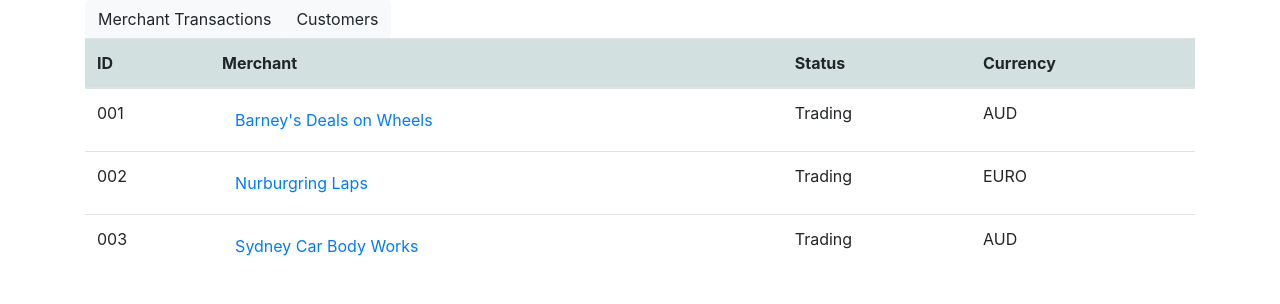
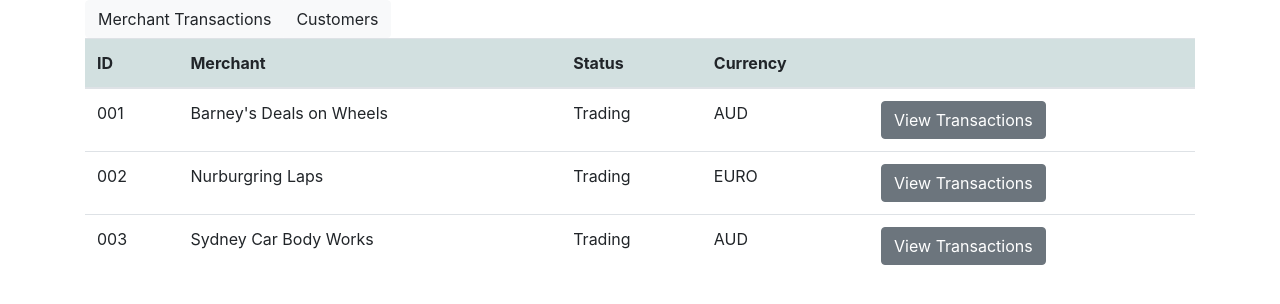
Before and after one commit to annie-kailath/transaction-history, a React (Create React App) app in the folder transaction-history/: page / in a window 1280 px wide. Shown: the top 304 px of the page. Built offline with nearby package versions, Linux system fonts and the light colour scheme.

Commit message:
Added 'View Transactions' button

```diff
--- a/transaction-history/src/components/MerchantDetailsTableContent.js
+++ b/transaction-history/src/components/MerchantDetailsTableContent.js
@@ -7,16 +7,17 @@ class MerchantDetailsTableContent extends Component {
     }
 
     sendCompanyName = (e) => {
-        this.props.setCompanyName(e.currentTarget.title);
+        this.props.setCompanyName(e.currentTarget.value);
     }
     render() {
         let rows = this.props.transactionsData.map((row, index) => {
             return (
                 <tr key={index} >
                     <td>{row.id}</td>
-                    <td><button type="button" className="btn btn-link" title={row.name} onClick={this.sendCompanyName}>{row.name}</button></td>
+                    <td>{row.name}</td>
                     <td>{row.isTrading ? 'Trading' : 'Not Trading'}</td>
                     <td>{row.currency}</td>
+                    <td><button type="button" className="btn btn-secondary" value={row.name} onClick={this.sendCompanyName}>View Transactions</button> </td>
                 </tr>
             )
         })
--- a/transaction-history/src/components/MerchantTransactions.js
+++ b/transaction-history/src/components/MerchantTransactions.js
@@ -9,6 +9,7 @@ const MerchantDetailsTableHeader = () => {
             <th>Merchant</th>
             <th>Status</th>
             <th>Currency</th>
+            <th></th>
         </tr>
     </thead>)
 }
@@ -16,7 +17,7 @@ const MerchantDetailsTableHeader = () => {
 class MerchantTransactions extends Component {
     constructor(props) {
         super(props);
-        this.state = { selectedMerchant: "" }
+        this.state = { selectedMerchant: undefined }
         this.setMerchantName = this.setMerchantName.bind(this);
     }
     setMerchantName = (name) => {
@@ -27,7 +28,7 @@ class MerchantTransactions extends Component {
         const { transactionsData } = this.props;
         let transactionDetails;
         let selectedMerchantName = this.state.selectedMerchant;
-        if (selectedMerchantName !== "") {
+        if (selectedMerchantName !== undefined) {
             let selectedMerchantTransactions = transactionsData.filter(transaction =>
                 transaction.name === selectedMerchantName
             )[0];
```
